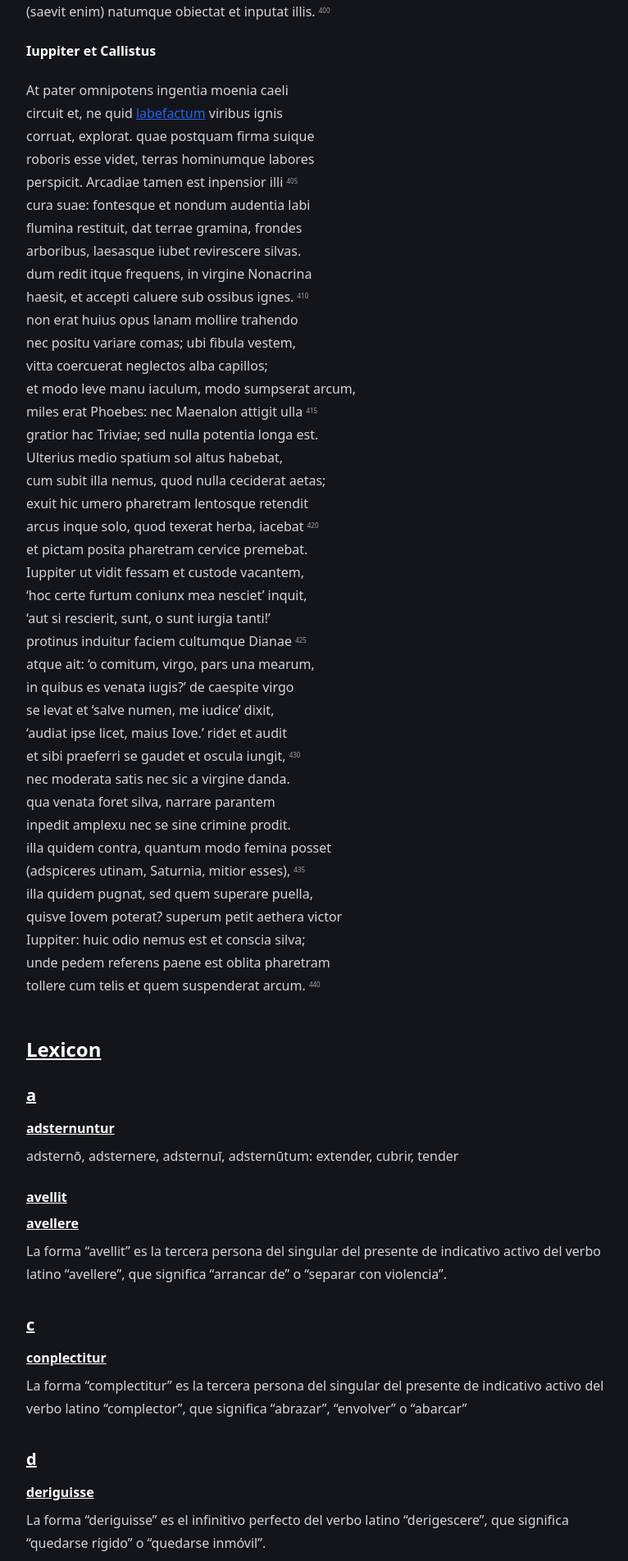
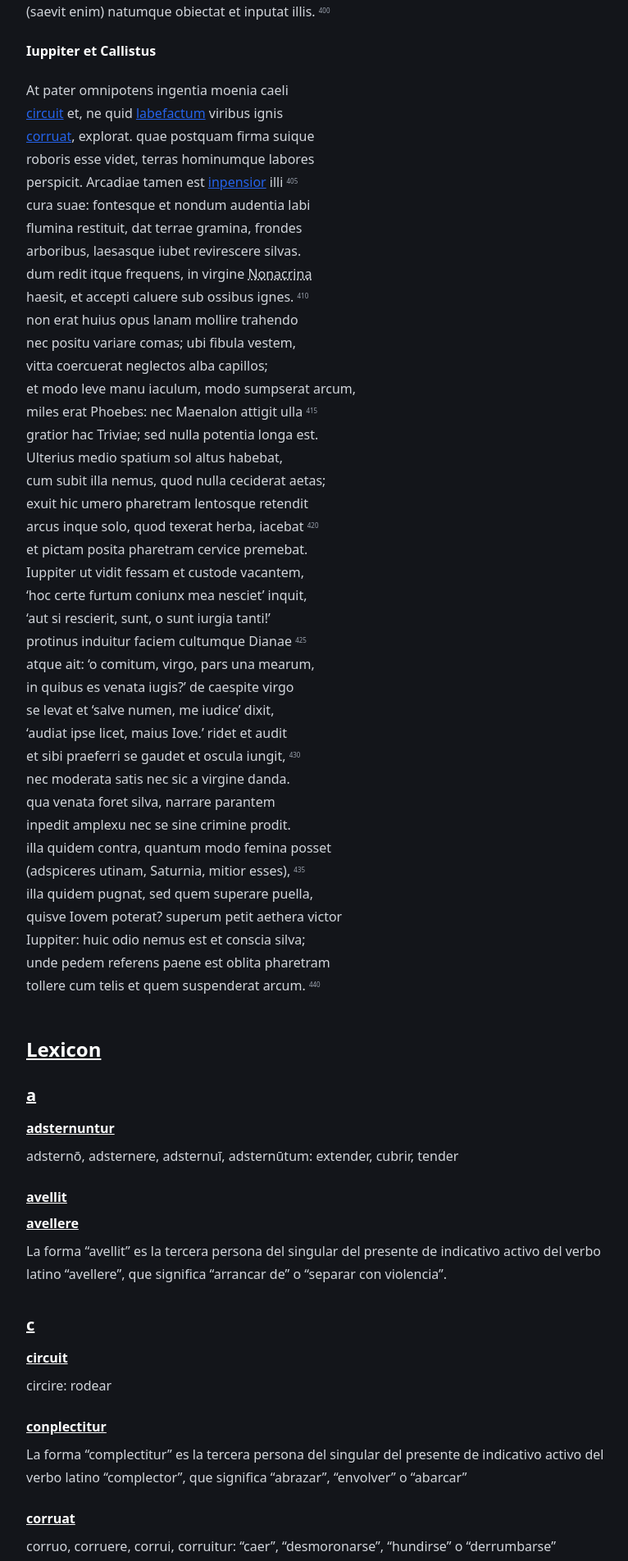
Before and after one commit to webferrol/astro-philologia-app, an Astro site: page /metamorphoseon/metamorphoseon-ii-333 in a window 1280 px wide. Shown: the part 3080-4984 px from the top of the page at 82% size, without its empty margins (240-1006 px from the left). Built offline with nearby package versions, Linux system fonts and the light colour scheme; Astro itself is replaced by a stand-in of ours.

Commit message:
updated metamorphoseon-ii-333.md

```diff
--- a/src/content/metamorphoseon/metamorphoseon-ii-333.md
+++ b/src/content/metamorphoseon/metamorphoseon-ii-333.md
@@ -101,14 +101,14 @@ Phoebus equos stimuloque dolens et [verbere](#verbere) saevit
 **Iuppiter et Callistus**
 
 At pater omnipotens ingentia moenia caeli
-circuit et, ne quid [labefactum](#labefactum) viribus ignis
-corruat, explorat. quae postquam firma suique
+[circuit](#circuit) et, ne quid [labefactum](#labefactum) viribus ignis
+[corruat](#corruat), explorat. quae postquam firma suique
 roboris esse videt, terras hominumque labores
-perspicit. Arcadiae tamen est inpensior illi <sup class="text-[.5em] text-gray-400">405</sup>
+perspicit. Arcadiae tamen est [inpensior](#inpensior) illi <sup class="text-[.5em] text-gray-400">405</sup>
 cura suae: fontesque et nondum audentia labi
 flumina restituit, dat terrae gramina, frondes
 arboribus, laesasque iubet revirescere silvas.
-dum redit itque frequens, in virgine Nonacrina
+dum redit itque frequens, in virgine <abbr title="Nonacris: Ciudad de Arcadia en la mitología griega, asociada con el río Aqueloo.">Nonacrina</abbr>
 haesit, et accepti caluere sub ossibus ignes. <sup class="text-[.5em] text-gray-400">410</sup>
 non erat huius opus lanam mollire trahendo
 nec positu variare comas; ubi fibula vestem,
@@ -160,9 +160,17 @@ La forma "avellit" es la tercera persona del singular del presente de indicativo
 
 ### c
 
+#### circuit
+
+circire: rodear
+
 #### conplectitur
 
 La forma "complectitur" es la tercera persona del singular del presente de indicativo activo del verbo latino "complector", que significa "abrazar", "envolver" o "abarcar"
+
+#### corruat
+
+corruo, corruere, corrui, corruitur: "caer", "desmoronarse", "hundirse" o "derrumbarse"
 
 ### d
 
@@ -195,6 +203,10 @@ foveo, fovit: calentar, mantener caliente, favorecer, acariciar
 #### inania
 
 inanis, e: "vacío," "vano," "inútil" o "sin valor"
+
+#### inpensior
+
+El término "inpensus" es una forma derivada del verbo latino "impendo", que significa "poner esfuerzo", "invertir" o "dedicar", pero como adjetivo, "inpensus" puede tener el significado de "intenso", "grande" o "considerable".
 
 #### inrequieta
 
```
